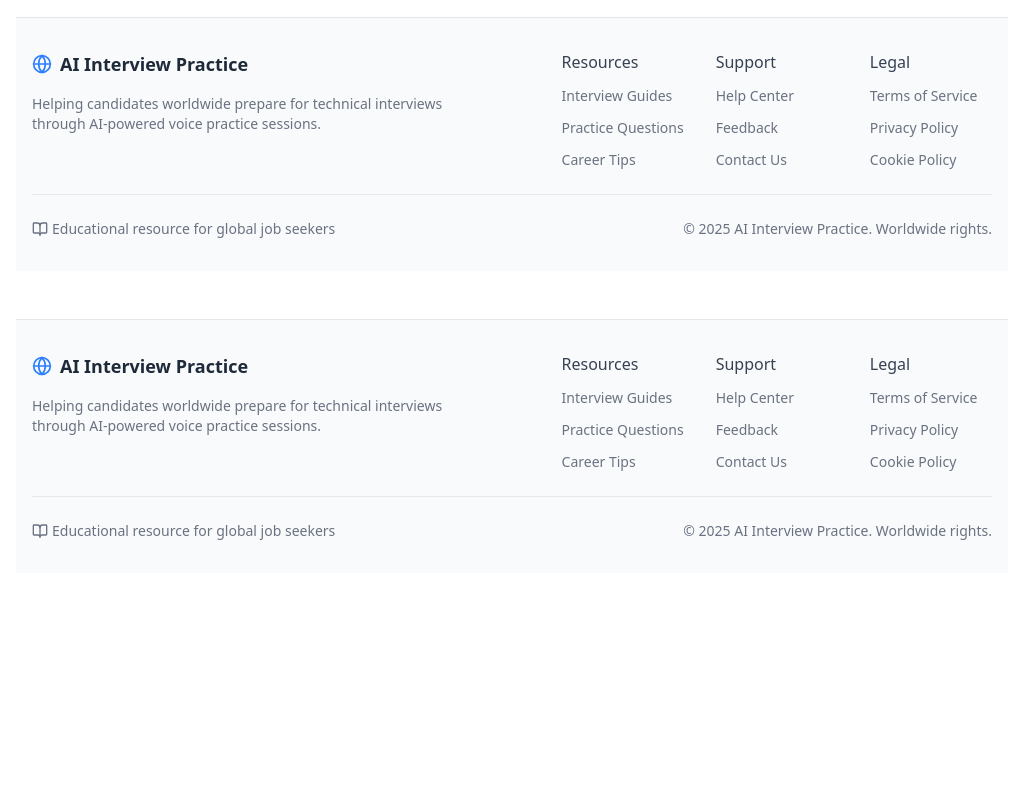
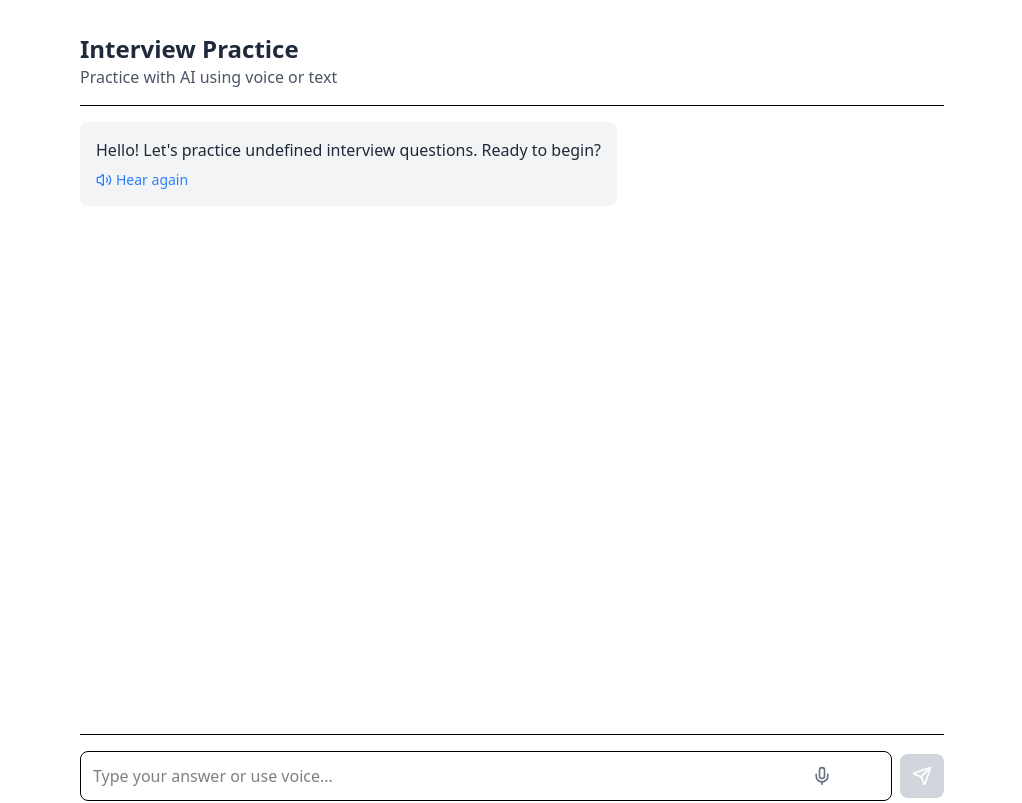
Before and after one commit to firogute/interview-ai, a React (Vite) app in the folder client/: page /javascript in a window 1280 px wide. Shown: the part 160-963 px from the top of the page, without its empty margins (128-1150 px from the left). Before the commit the page ends 800 px from the top, so only its background shows below. Built offline with nearby package versions, Linux system fonts and the light colour scheme.

Commit message:
feat: implement InterviewChat component and update routing in App component

```diff
--- a/client/src/App.jsx
+++ b/client/src/App.jsx
@@ -3,6 +3,7 @@ import React from "react";
 import Footer from "./components/Footer";
 import { Routes, Route } from "react-router-dom";
 import HomeSection from "./components/HomeSection";
+import InterviewChat from "./components/InterviewChat";
 
 function App() {
 
@@ -18,7 +19,7 @@ function App() {
       </header>
       <Routes>
         <Route path="/" element={<HomeSection />} />
-        <Route path="/javascript" element={<Footer />} />
+        <Route path="/javascript" element={<InterviewChat />} />
       </Routes>
       <Footer />
     </div>
--- a/client/src/components/HomeSection.jsx
+++ b/client/src/components/HomeSection.jsx
@@ -75,7 +75,7 @@ function HomeSection() {
                         <p className="text-gray-500 mb-6">{topic.description}</p>
 
                         <button className="bg-black text-white w-full py-2.5 rounded-lg hover:bg-gray-800 transition duration-200 font-medium focus:outline-none focus:ring-2 focus:ring-gray-600 focus:ring-offset-2 mt-auto cursor-pointer">
-                            <Link to={`${topic.title.toLowerCase()}`}>Start Practice</Link>
+                            <Link to={`/interview/${topic.title.toLowerCase()}`}>Start Practice</Link>
                         </button>
                     </div>
                 ))}
--- /dev/null
+++ b/client/src/components/InterviewChat.jsx
@@ -0,0 +1,166 @@
+import { useState, useRef, useEffect } from 'react';
+import { Mic, Send, Volume2, RotateCw } from 'lucide-react';
+
+const InterviewChat = ({ topic }) => {
+    const [messages, setMessages] = useState([
+        { role: 'ai', content: `Hello! Let's practice ${topic} interview questions. Ready to begin?` }
+    ]);
+    const [input, setInput] = useState('');
+    const [isListening, setIsListening] = useState(false);
+    const [isSpeaking, setIsSpeaking] = useState(false);
+    const chatEndRef = useRef(null);
+    const recognitionRef = useRef(null);
+
+    // Auto-scroll to bottom of chat
+    useEffect(() => {
+        chatEndRef.current?.scrollIntoView({ behavior: 'smooth' });
+    }, [messages]);
+
+    // Initialize speech recognition
+    useEffect(() => {
+        const SpeechRecognition = window.SpeechRecognition || window.webkitSpeechRecognition;
+        if (SpeechRecognition) {
+            recognitionRef.current = new SpeechRecognition();
+            recognitionRef.current.continuous = false;
+            recognitionRef.current.interimResults = false;
+            recognitionRef.current.lang = 'en-US';
+
+            recognitionRef.current.onresult = (event) => {
+                const transcript = event.results[0][0].transcript;
+                setInput(transcript);
+            };
+
+            recognitionRef.current.onerror = (event) => {
+                console.error('Speech recognition error', event.error);
+                setIsListening(false);
+            };
+
+            recognitionRef.current.onend = () => {
+                setIsListening(false);
+            };
+        }
+
+        return () => {
+            if (recognitionRef.current) {
+                recognitionRef.current.stop();
+            }
+        };
+    }, []);
+
+    const toggleListening = () => {
+        if (isListening) {
+            recognitionRef.current.stop();
+        } else {
+            recognitionRef.current.start();
+        }
+        setIsListening(!isListening);
+    };
+
+    const speak = (text) => {
+        if ('speechSynthesis' in window) {
+            setIsSpeaking(true);
+            const utterance = new SpeechSynthesisUtterance(text);
+            utterance.onend = () => setIsSpeaking(false);
+            window.speechSynthesis.speak(utterance);
+        }
+    };
+
+    const handleSend = () => {
+        if (!input.trim()) return;
+
+        // Add user message
+        const userMessage = { role: 'user', content: input };
+        setMessages(prev => [...prev, userMessage]);
+        setInput('');
+
+        // Simulate AI response
+        setTimeout(() => {
+            const aiResponse = {
+                role: 'ai',
+                content: `That's a good answer! Here's a follow-up question about ${topic}: Can you explain how you would handle a more advanced scenario?`
+            };
+            setMessages(prev => [...prev, aiResponse]);
+            speak(aiResponse.content);
+        }, 1000);
+    };
+
+    return (
+        <div className="flex flex-col h-screen max-w-4xl mx-auto p-4">
+            {/* Header */}
+            <div className="border-b pb-4 mb-4">
+                <h2 className="text-2xl font-bold text-gray-800">
+                    {topic} Interview Practice
+                </h2>
+                <p className="text-gray-600">Practice with AI using voice or text</p>
+            </div>
+
+            {/* Chat Container */}
+            <div className="flex-1 overflow-y-auto mb-4 space-y-4">
+                {messages.map((msg, index) => (
+                    <div
+                        key={index}
+                        className={`flex ${msg.role === 'ai' ? 'justify-start' : 'justify-end'}`}
+                    >
+                        <div
+                            className={`max-w-3/4 rounded-lg p-4 ${msg.role === 'ai'
+                                ? 'bg-gray-100 text-gray-800'
+                                : 'bg-blue-500 text-white'}`}
+                        >
+                            <p>{msg.content}</p>
+                            {msg.role === 'ai' && (
+                                <button
+                                    onClick={() => speak(msg.content)}
+                                    disabled={isSpeaking}
+                                    className="mt-2 text-sm flex items-center gap-1 text-blue-500 hover:text-blue-700"
+                                >
+                                    <Volume2 size={16} />
+                                    {isSpeaking ? 'Speaking...' : 'Hear again'}
+                                </button>
+                            )}
+                        </div>
+                    </div>
+                ))}
+                <div ref={chatEndRef} />
+            </div>
+
+            {/* Input Area */}
+            <div className="border-t pt-4">
+                <div className="flex items-center gap-2">
+                    <div className="flex-1 relative">
+                        <input
+                            type="text"
+                            value={input}
+                            onChange={(e) => setInput(e.target.value)}
+                            onKeyPress={(e) => e.key === 'Enter' && handleSend()}
+                            placeholder="Type your answer or use voice..."
+                            className="w-full p-3 border rounded-lg pr-12 focus:outline-none focus:ring-2 focus:ring-blue-500"
+                        />
+                        <button
+                            onClick={toggleListening}
+                            className={`absolute right-14 top-1/2 transform -translate-y-1/2 p-1 rounded-full ${isListening
+                                ? 'bg-red-500 text-white'
+                                : 'text-gray-500 hover:text-blue-500'}`}
+                        >
+                            <Mic size={20} />
+                        </button>
+                    </div>
+                    <button
+                        onClick={handleSend}
+                        disabled={!input.trim()}
+                        className="p-3 bg-blue-500 text-white rounded-lg hover:bg-blue-600 disabled:bg-gray-300 disabled:cursor-not-allowed"
+                    >
+                        <Send size={20} />
+                    </button>
+                </div>
+                {isListening && (
+                    <div className="mt-2 flex items-center text-sm text-gray-500">
+                        <div className="animate-pulse mr-2">Listening...</div>
+                        <RotateCw size={16} className="animate-spin" />
+                    </div>
+                )}
+            </div>
+        </div>
+    );
+};
+
+export default InterviewChat;
```
